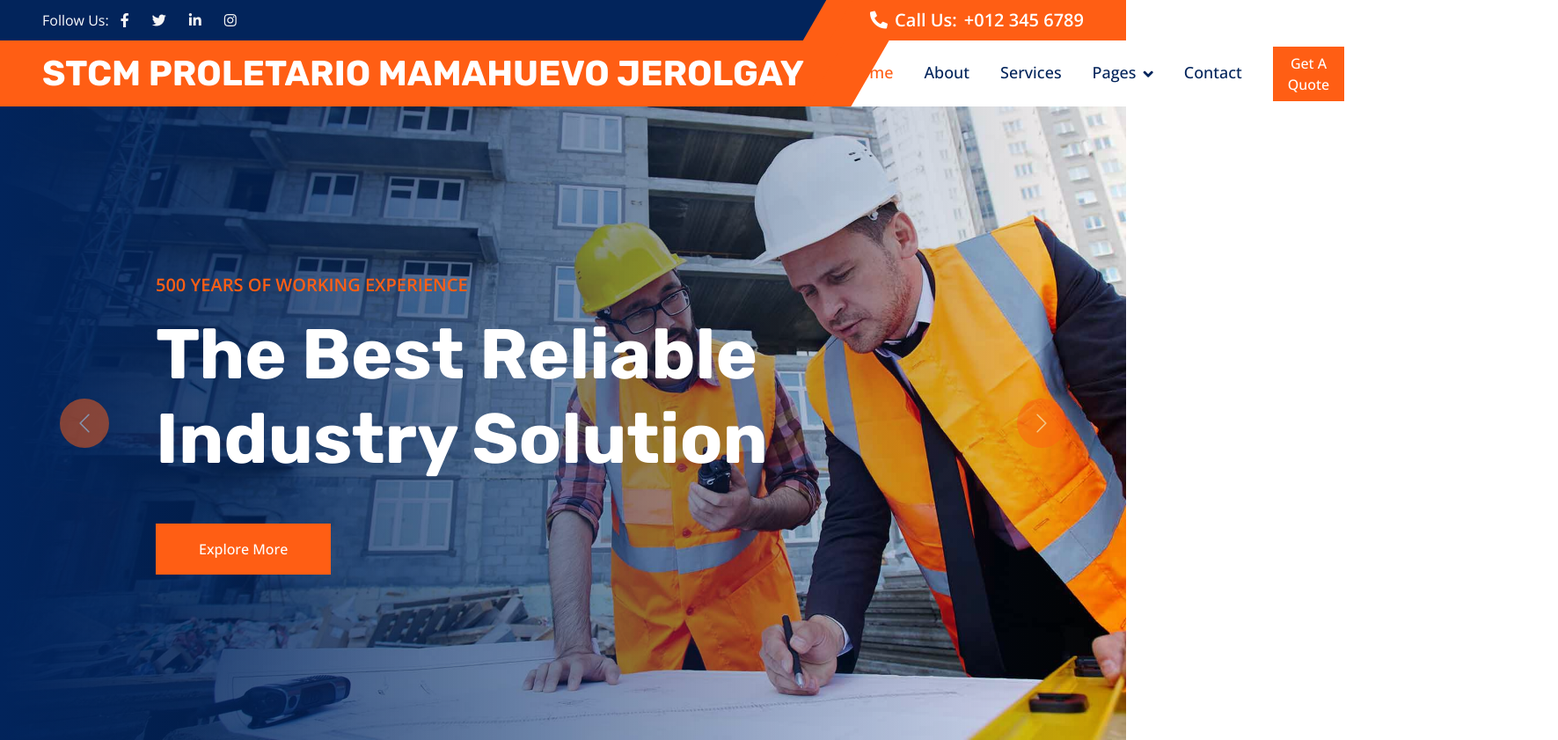
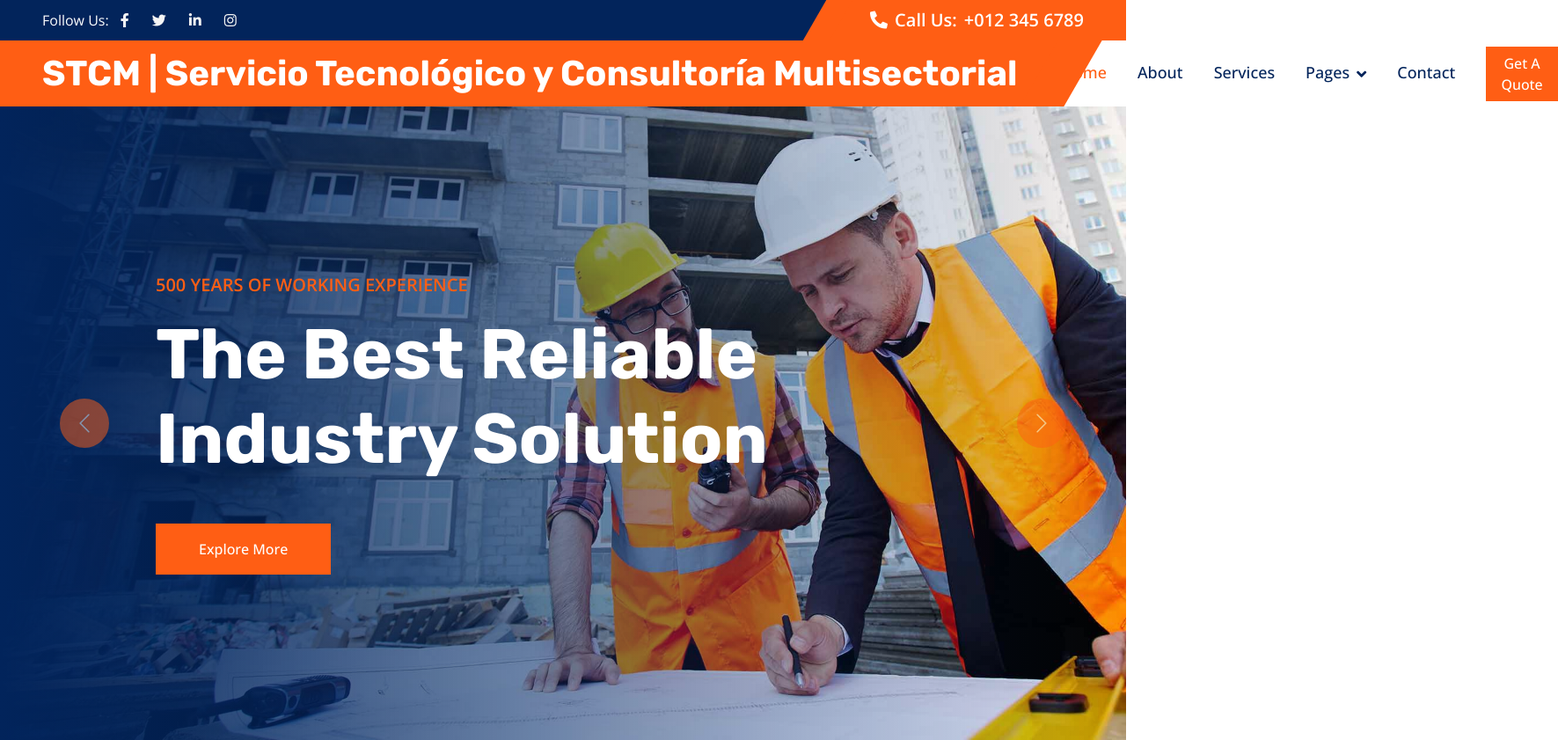
Before and after one commit to Cesar1412/web_page_stcm, a plain HTML site: page index.html in a window 1280 px wide. Shown: the top 841 px of the page at 88% size, 1771 px wide, since content can reach past the window. Drawn offline with nearby package versions, Linux system fonts and the light colour scheme.

Commit message:
Titulo de la pagina principal index

```diff
--- a/index.html
+++ b/index.html
@@ -68,7 +68,7 @@
     <!-- Navbar Start -->
     <nav class="navbar navbar-expand-lg bg-white navbar-light sticky-top py-0 pe-5">
         <a href="index.html" class="navbar-brand ps-5 me-0">
-            <h1 class="text-white m-0">STCM PROLETARIO MAMAHUEVO JEROLGAY</h1>
+            <h1 class="text-white m-0">STCM | Servicio Tecnológico y Consultoría Multisectorial</h1>
         </a>
         <button type="button" class="navbar-toggler me-0" data-bs-toggle="collapse" data-bs-target="#navbarCollapse">
             <span class="navbar-toggler-icon"></span>
```
